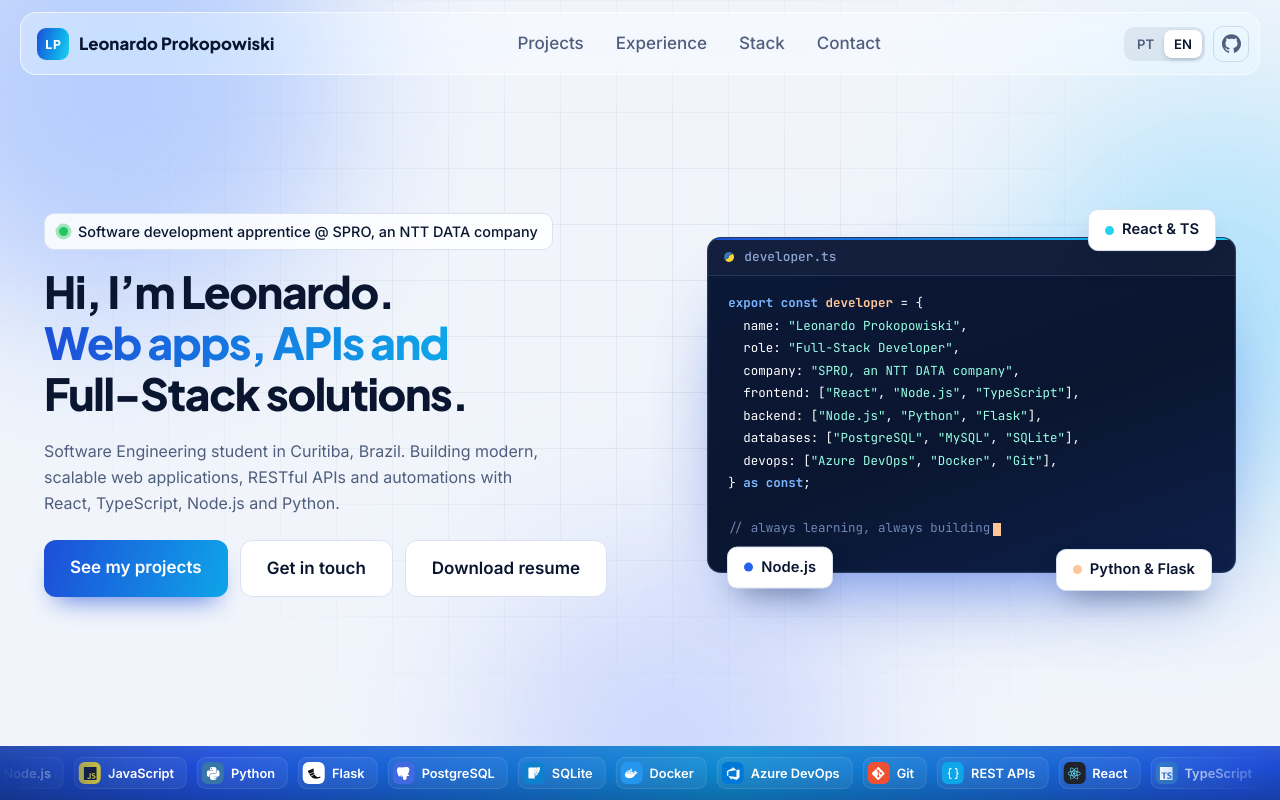
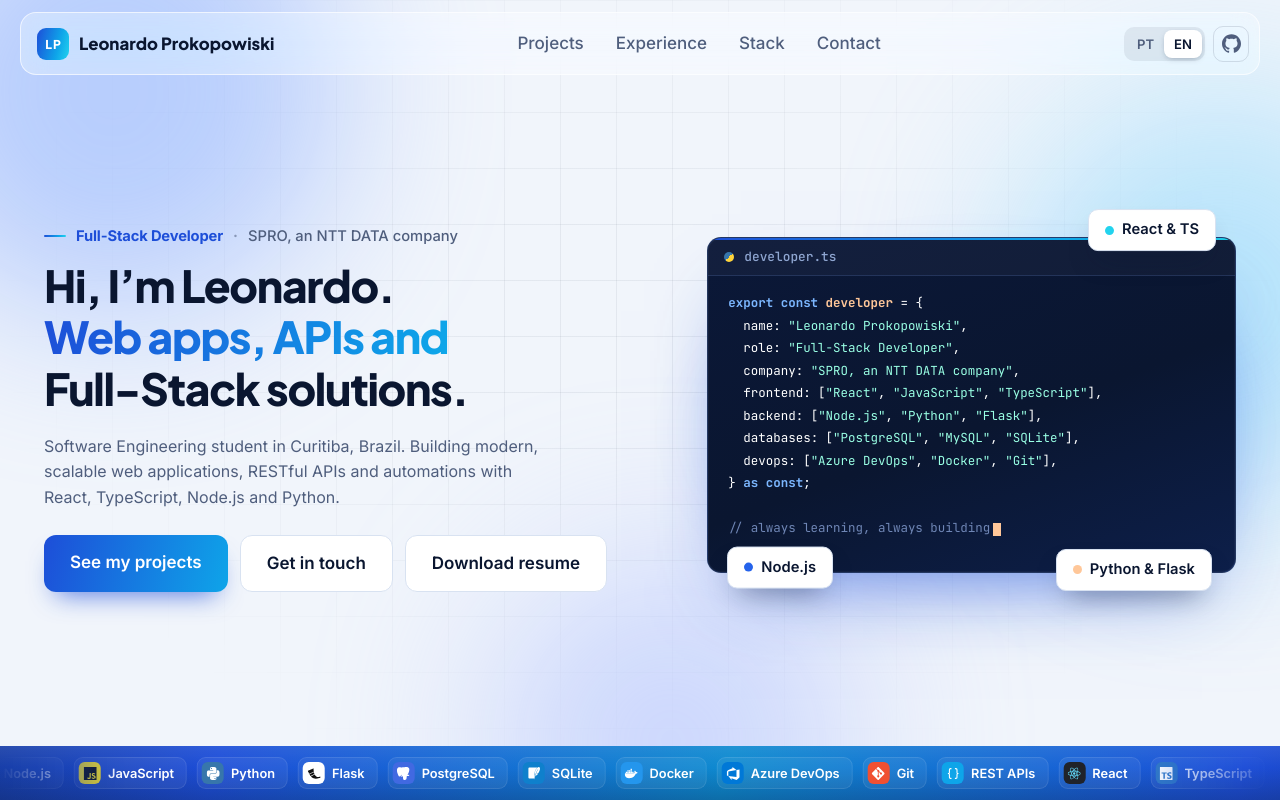
Before and after one commit to leonardoprokopowiskii/portfolio, a React (Vite) app: page / in a window 1280 px wide. Shown: the top 800 px of the page. Built offline with nearby package versions, Linux system fonts and the light colour scheme.

Commit message:
feat(hero,contact): redesign hero eyebrow and contact social icon action bar

```diff
--- a/src/components/sections/Contact/Contact.module.css
+++ b/src/components/sections/Contact/Contact.module.css
@@ -53,15 +53,88 @@
 
 .ctaSub {
   color: rgba(255, 255, 255, 0.85);
-  margin: 0 0 28px;
+  margin: 0 0 32px;
   max-width: 36em;
 }
 
-.btns {
+.actions {
   display: flex;
   flex-wrap: wrap;
-  gap: 12px;
-  justify-content: flex-start;
+  align-items: center;
+  gap: 16px;
+}
+
+.socials {
+  display: flex;
+  align-items: center;
+  gap: 10px;
+}
+
+.iconBtn {
+  width: 46px;
+  height: 46px;
+  border-radius: 13px;
+  display: inline-flex;
+  align-items: center;
+  justify-content: center;
+  color: #fff;
+  background: rgba(255, 255, 255, 0.1);
+  border: 1px solid rgba(255, 255, 255, 0.22);
+  backdrop-filter: blur(8px);
+  -webkit-backdrop-filter: blur(8px);
+  text-decoration: none;
+  transition: transform 0.22s cubic-bezier(0.2, 0.8, 0.2, 1), background 0.22s, border-color 0.22s, box-shadow 0.22s, color 0.22s;
+}
+
+.iconBtn svg {
+  width: 20px;
+  height: 20px;
+}
+
+.iconBtn:hover {
+  transform: translateY(-3px);
+  background: #fff;
+  color: var(--royal);
+  border-color: #fff;
+  box-shadow: 0 12px 24px -8px rgba(6, 15, 34, 0.45);
+}
+
+.divider {
+  width: 1px;
+  height: 28px;
+  background: rgba(255, 255, 255, 0.22);
+}
+
+.resumeBtn {
+  display: inline-flex;
+  align-items: center;
+  gap: 9px;
+  height: 46px;
+  padding: 0 20px;
+  border-radius: 13px;
+  background: #fff;
+  color: var(--ink);
+  font-weight: 600;
+  font-size: 0.95rem;
+  text-decoration: none;
+  box-shadow: 0 12px 24px -10px rgba(6, 15, 34, 0.4);
+  transition: transform 0.22s cubic-bezier(0.2, 0.8, 0.2, 1), box-shadow 0.22s;
+}
+
+.resumeBtn svg {
+  width: 18px;
+  height: 18px;
+  color: var(--royal);
+  transition: transform 0.22s;
+}
+
+.resumeBtn:hover {
+  transform: translateY(-3px);
+  box-shadow: 0 16px 30px -10px rgba(6, 15, 34, 0.55);
+}
+
+.resumeBtn:hover svg {
+  transform: translateY(2px);
 }
 
 .form {
@@ -149,6 +222,9 @@
   .cta {
     padding: 44px 22px;
   }
+  .divider {
+    display: none;
+  }
   .form {
     padding: 22px;
   }
--- a/src/components/sections/Contact/Contact.tsx
+++ b/src/components/sections/Contact/Contact.tsx
@@ -46,38 +46,70 @@
           <h2>{t.contact.ctaTitle}</h2>
           <p className={styles.ctaSub}>{t.contact.ctaSub}</p>
 
-          <div className={styles.btns}>
-            <Button
-              variant="white"
+          <div className={styles.actions}>
+            <div className={styles.socials} role="group" aria-label="Social links">
+              <a
+                className={styles.iconBtn}
                 href={socialLinks.linkedin}
                 target="_blank"
                 rel="noopener noreferrer"
+                aria-label="LinkedIn"
+                title="LinkedIn"
               >
-              LinkedIn
-            </Button>
-            <Button
-              variant="outlineLight"
+                <svg viewBox="0 0 24 24" fill="currentColor" aria-hidden="true">
+                  <path d="M20.447 20.452h-3.554v-5.569c0-1.328-.027-3.037-1.852-3.037-1.853 0-2.136 1.445-2.136 2.939v5.667H9.351V9h3.414v1.561h.046c.477-.9 1.637-1.85 3.37-1.85 3.601 0 4.267 2.37 4.267 5.455v6.286zM5.337 7.433a2.062 2.062 0 0 1-2.063-2.065 2.064 2.064 0 1 1 2.063 2.065zm1.782 13.019H3.555V9h3.564v11.452zM22.225 0H1.771C.792 0 0 .774 0 1.729v20.542C0 23.227.792 24 1.771 24h20.451C23.2 24 24 23.227 24 22.271V1.729C24 .774 23.2 0 22.222 0h.003z" />
+                </svg>
+              </a>
+
+              <a
+                className={styles.iconBtn}
                 href={socialLinks.github}
                 target="_blank"
                 rel="noopener noreferrer"
+                aria-label="GitHub"
+                title="GitHub"
               >
-              GitHub
-            </Button>
-            <Button
-              variant="outlineLight"
+                <svg viewBox="0 0 24 24" fill="currentColor" aria-hidden="true">
+                  <path d="M12 .297c-6.63 0-12 5.373-12 12 0 5.303 3.438 9.8 8.205 11.385.6.113.82-.258.82-.577 0-.285-.01-1.04-.015-2.04-3.338.724-4.042-1.61-4.042-1.61C4.422 18.07 3.633 17.7 3.633 17.7c-1.087-.744.084-.729.084-.729 1.205.084 1.838 1.236 1.838 1.236 1.07 1.835 2.809 1.305 3.495.998.108-.776.417-1.305.76-1.605-2.665-.3-5.466-1.332-5.466-5.93 0-1.31.465-2.38 1.235-3.22-.135-.303-.54-1.523.105-3.176 0 0 1.005-.322 3.3 1.23.96-.267 1.98-.399 3-.405 1.02.006 2.04.138 3 .405 2.28-1.552 3.285-1.23 3.285-1.23.645 1.653.24 2.873.12 3.176.765.84 1.23 1.91 1.23 3.22 0 4.61-2.805 5.625-5.475 5.92.42.36.81 1.096.81 2.22 0 1.606-.015 2.896-.015 3.286 0 .315.21.69.825.57C20.565 22.092 24 17.592 24 12.297c0-6.627-5.373-12-12-12" />
+                </svg>
+              </a>
+
+              <a
+                className={styles.iconBtn}
                 href={socialLinks.instagram}
                 target="_blank"
                 rel="noopener noreferrer"
+                aria-label="Instagram"
+                title="Instagram"
               >
-              Instagram
-            </Button>
-            <Button
-              variant="outlineLight"
+                <svg viewBox="0 0 24 24" fill="currentColor" aria-hidden="true">
+                  <path d="M12 2.163c3.204 0 3.584.012 4.85.07 3.252.148 4.771 1.691 4.919 4.919.058 1.265.069 1.645.069 4.849 0 3.205-.012 3.584-.069 4.849-.149 3.225-1.664 4.771-4.919 4.919-1.266.058-1.644.07-4.85.07-3.204 0-3.584-.012-4.849-.07-3.26-.149-4.771-1.699-4.919-4.92-.058-1.265-.07-1.644-.07-4.849 0-3.204.013-3.583.07-4.849.149-3.227 1.664-4.771 4.919-4.919 1.266-.057 1.645-.069 4.849-.069zM12 0C8.741 0 8.333.014 7.053.072 2.695.272.273 2.69.073 7.052.014 8.333 0 8.741 0 12c0 3.259.014 3.668.072 4.948.2 4.358 2.618 6.78 6.98 6.98C8.333 23.986 8.741 24 12 24c3.259 0 3.668-.014 4.948-.072 4.354-.2 6.782-2.618 6.979-6.98.059-1.28.073-1.689.073-4.948 0-3.259-.014-3.667-.072-4.947-.196-4.354-2.617-6.78-6.979-6.98C15.668.014 15.259 0 12 0zm0 5.838a6.162 6.162 0 1 0 0 12.324 6.162 6.162 0 0 0 0-12.324zM12 16a4 4 0 1 1 0-8 4 4 0 0 1 0 8zm6.406-11.845a1.44 1.44 0 1 0 0 2.881 1.44 1.44 0 0 0 0-2.881z" />
+                </svg>
+              </a>
+            </div>
+
+            <span className={styles.divider} aria-hidden="true" />
+
+            <a
+              className={styles.resumeBtn}
               href={socialLinks.resumePath}
               download="Curriculo_Leonardo_Prokopowiski.pdf"
             >
-              {t.contact.downloadResume}
-            </Button>
+              <svg
+                viewBox="0 0 24 24"
+                fill="none"
+                stroke="currentColor"
+                strokeWidth="2.2"
+                strokeLinecap="round"
+                strokeLinejoin="round"
+                aria-hidden="true"
+              >
+                <path d="M21 15v4a2 2 0 0 1-2 2H5a2 2 0 0 1-2-2v-4" />
+                <polyline points="7 10 12 15 17 10" />
+                <line x1="12" y1="15" x2="12" y2="3" />
+              </svg>
+              <span>{t.contact.downloadResume}</span>
+            </a>
           </div>
         </div>
 
--- a/src/components/sections/Hero/Hero.module.css
+++ b/src/components/sections/Hero/Hero.module.css
@@ -69,32 +69,40 @@
   width: 100%;
 }
 
-.pill {
+.eyebrow {
   display: inline-flex;
+  flex-wrap: wrap;
   align-items: center;
   gap: 10px;
-  background: rgba(255, 255, 255, 0.85);
-  border: 1px solid var(--line);
-  padding: 6px 14px;
-  border-radius: 10px;
-  font-weight: 500;
-  font-size: 0.9rem;
-  margin-bottom: 18px;
+  margin: 0 0 16px;
+  font-size: 0.92rem;
+  line-height: 1.4;
 }
 
-.dot {
-  width: 9px;
-  height: 9px;
-  border-radius: 50%;
-  background: #22C55E;
-  box-shadow: 0 0 0 0 rgba(34, 197, 94, 0.6);
-  animation: pulse 2s infinite;
+.eyebrow::before {
+  content: "";
+  width: 22px;
+  height: 2.5px;
+  border-radius: 2px;
+  background: var(--grad);
+  flex-shrink: 0;
 }
 
-@keyframes pulse {
-  to {
-    box-shadow: 0 0 0 10px rgba(34, 197, 94, 0);
-  }
+.eyebrowRole {
+  font-weight: 700;
+  color: var(--royal);
+  letter-spacing: -0.01em;
+}
+
+.eyebrowSep {
+  color: var(--muted);
+  opacity: 0.55;
+  font-weight: 700;
+}
+
+.eyebrowCompany {
+  font-weight: 500;
+  color: var(--muted);
 }
 
 .title {
--- a/src/components/sections/Hero/Hero.tsx
+++ b/src/components/sections/Hero/Hero.tsx
@@ -21,10 +21,11 @@
 
       <div className={`wrap ${styles.hero}`}>
         <div>
-          <div className={styles.pill}>
-            <span className={styles.dot} />
-            {t.hero.pill}
-          </div>
+          <p className={styles.eyebrow}>
+            <span className={styles.eyebrowRole}>{t.hero.pillRole}</span>
+            <span className={styles.eyebrowSep} aria-hidden="true">·</span>
+            <span className={styles.eyebrowCompany}>{t.hero.pillCompany}</span>
+          </p>
 
           <h1 className={styles.title}>
             <span style={titleLineStyle(0)}>
@@ -72,7 +73,7 @@
               {'  '}company: <span className={styles.s}>"SPRO, an NTT DATA company"</span>,
             </div>
             <div className={styles.line} style={lineStyle(4)}>
-              {'  '}frontend: [<span className={styles.s}>"React"</span>, <span className={styles.s}>"Node.js"</span>, <span className={styles.s}>"TypeScript"</span>],
+              {'  '}frontend: [<span className={styles.s}>"React"</span>, <span className={styles.s}>"JavaScript"</span>, <span className={styles.s}>"TypeScript"</span>],
             </div>
             <div className={styles.line} style={lineStyle(5)}>
               {'  '}backend: [<span className={styles.s}>"Node.js"</span>, <span className={styles.s}>"Python"</span>, <span className={styles.s}>"Flask"</span>],
--- a/src/i18n/translations.ts
+++ b/src/i18n/translations.ts
@@ -9,7 +9,8 @@
     openMenu: string;
   };
   hero: {
-    pill: string;
+    pillRole: string;
+    pillCompany: string;
     h1Line1: string;
     h1Line2: string;
     h1Line3: string;
@@ -67,7 +68,8 @@
       openMenu: 'Abrir menu',
     },
     hero: {
-      pill: 'Aprendiz de desenvolvimento de software @ SPRO, an NTT DATA company',
+      pillRole: 'Desenvolvedor Full-Stack',
+      pillCompany: 'SPRO, an NTT DATA company',
       h1Line1: 'Olá, sou o Leonardo.',
       h1Line2: 'Aplicações web, APIs e',
       h1Line3: 'soluções Full-Stack.',
@@ -125,7 +127,8 @@
       openMenu: 'Open menu',
     },
     hero: {
-      pill: 'Software development apprentice @ SPRO, an NTT DATA company',
+      pillRole: 'Full-Stack Developer',
+      pillCompany: 'SPRO, an NTT DATA company',
       h1Line1: 'Hi, I’m Leonardo.',
       h1Line2: 'Web apps, APIs and',
       h1Line3: 'Full-Stack solutions.',
```
Lines whose indentation alone changed are shown as unchanged.
